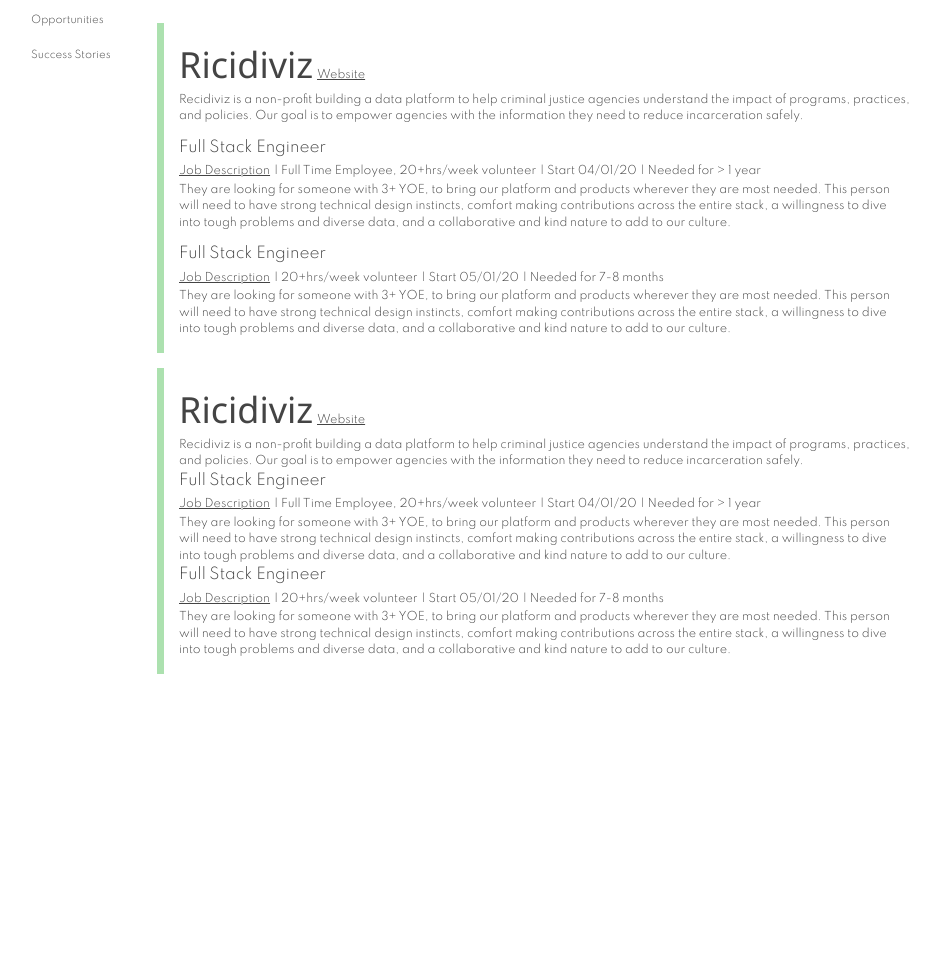
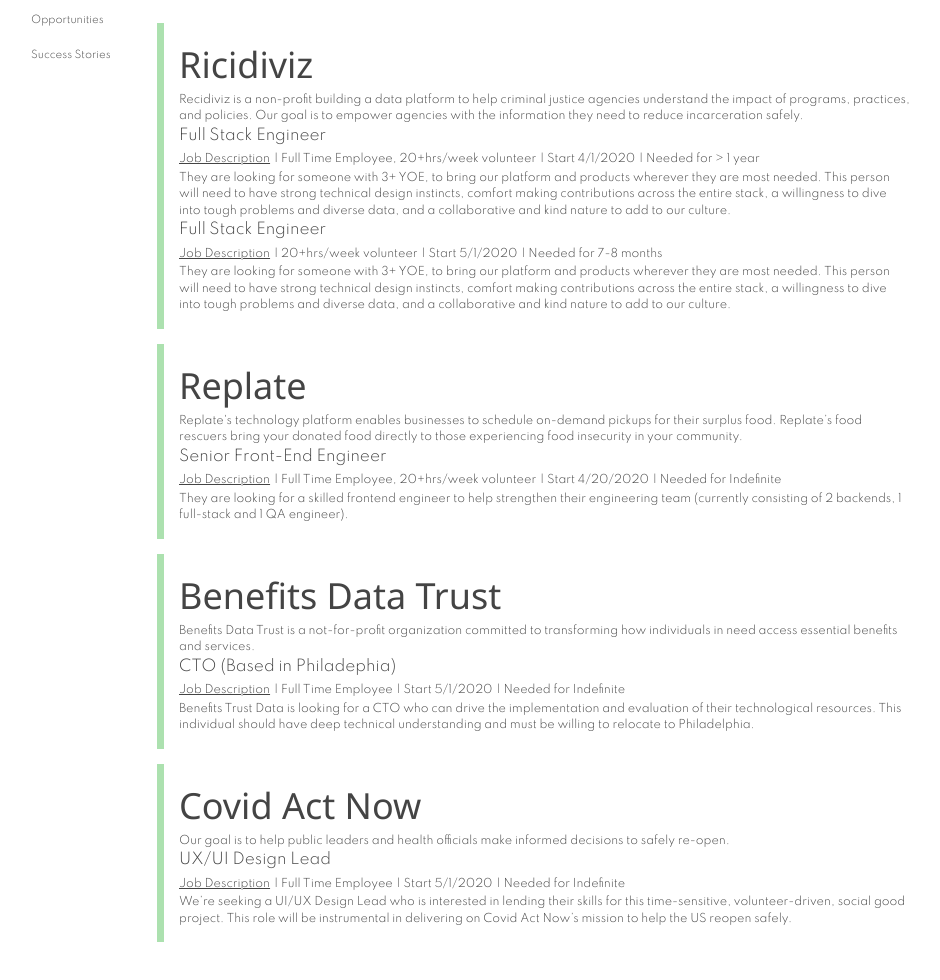
Before and after one commit to paomartcard/pdscovid.github.io, a plain HTML site: page index.html in a window 1280 px wide. Shown: the part 146-1126 px from the top of the page, without its empty margins (169-1109 px from the left). Before the commit the page ends 899 px from the top, so only its background shows below. Drawn offline with nearby package versions, Linux system fonts and the light colour scheme.

Commit message:
first real deal
has actual jobs

```diff
--- a/index.html
+++ b/index.html
@@ -47,35 +47,12 @@
     </svg>
     <div class="cards">
 
+
+
+
+
       <div class="card">
-    <h1 class="jobTitle">Ricidiviz</h1>
-    <a href="https://www.recidiviz.org/" class="job" target="_blank" class="job">    Website</a>
-    <br>
-    <div class="info">Recidiviz is a non-profit building a data platform to help criminal justice agencies understand the impact of programs, practices, and policies. Our goal is to empower agencies with the information they need to reduce incarceration safely.</div>
-    <p style="margin-bottom: 0px; margin-top: 12px;">Full Stack Engineer</p>
-    <a href="https://docs.google.com/document/d/1h2iM9gEv_Ei0OSsW0uK2AWtKpzjXNDtbSm3hEfMYZTg/edit?usp=sharing" target="_blank" class="job">Job Description</a>
-    <div class="job">|  </div>
-    <div class="job">Full Time Employee, 20+hrs/week volunteer</div>
-    <div class="job">|  </div>
-    <div class="job">Start 04/01/20</div>
-    <div class="job">|  </div>
-    <div class="job">Needed for > 1 year</div>
-    <div class="info">They are looking for someone with 3+ YOE, to bring our platform and products wherever they are most needed. This person will need to have strong technical design instincts, comfort making contributions across the entire stack, a willingness to dive into tough problems and diverse data, and a collaborative and kind nature to add to our culture.
-    </div>
-    <p style="margin-bottom: 0px; margin-top: 12px;">Full Stack Engineer</p>
-    <a href="" target="_blank" class="job">Job Description</a>
-    <div class="job">|  </div>
-    <div class="job">20+hrs/week volunteer</div>
-    <div class="job">|  </div>
-    <div class="job">Start 05/01/20</div>
-    <div class="job">|  </div>
-    <div class="job">Needed for 7-8 months</div>
-    <div class="info">They are looking for someone with 3+ YOE, to bring our platform and products wherever they are most needed. This person will need to have strong technical design instincts, comfort making contributions across the entire stack, a willingness to dive into tough problems and diverse data, and a collaborative and kind nature to add to our culture.
-    </div>
-    </div>
-    <div class="card">
-    <h1 class="jobTitle">Ricidiviz</h1>
-    <a href="https://www.recidiviz.org/" class="job" target="_blank" class="job">    Website</a>
+      <a href="https://www.recidiviz.org/" class="job" style="text-decoration: none;" target="_blank" class="job"><h1 class="jobTitle">Ricidiviz</h1></a>
       <br>
       <div class="info">Recidiviz is a non-profit building a data platform to help criminal justice agencies understand the impact of programs, practices, and policies. Our goal is to empower agencies with the information they need to reduce incarceration safely.</div>
       <p style="margin-bottom: 0px; margin-top: 0px;">Full Stack Engineer</p>
@@ -83,7 +60,7 @@
       <div class="job">|  </div>
       <div class="job">Full Time Employee, 20+hrs/week volunteer</div>
       <div class="job">|  </div>
-    <div class="job">Start 04/01/20</div>
+      <div class="job">Start 4/1/2020</div>
       <div class="job">|  </div>
       <div class="job">Needed for > 1 year</div>
       <div class="info">They are looking for someone with 3+ YOE, to bring our platform and products wherever they are most needed. This person will need to have strong technical design instincts, comfort making contributions across the entire stack, a willingness to dive into tough problems and diverse data, and a collaborative and kind nature to add to our culture.
@@ -93,12 +70,59 @@
       <div class="job">|  </div>
       <div class="job">20+hrs/week volunteer</div>
       <div class="job">|  </div>
-    <div class="job">Start 05/01/20</div>
+      <div class="job">Start 5/1/2020</div>
       <div class="job">|  </div>
       <div class="job">Needed for 7-8 months</div>
       <div class="info">They are looking for someone with 3+ YOE, to bring our platform and products wherever they are most needed. This person will need to have strong technical design instincts, comfort making contributions across the entire stack, a willingness to dive into tough problems and diverse data, and a collaborative and kind nature to add to our culture.
       </div>
       </div>
+      <div class="card">
+      <a href="https://www.re-plate.org/" class="job" style="text-decoration: none;" target="_blank" class="job"><h1 class="jobTitle">Replate</h1></a>
+      <br>
+      <div class="info">Replate's technology platform enables businesses to schedule on-demand pickups for their surplus food. Replate’s food rescuers bring your donated food directly to those experiencing food insecurity in your community.</div>
+      <p style="margin-bottom: 0px; margin-top: 0px;">Senior Front-End Engineer</p>
+      <a href="" target="_blank" class="job">Job Description</a>
+      <div class="job">|  </div>
+      <div class="job">Full Time Employee, 20+hrs/week volunteer</div>
+      <div class="job">|  </div>
+      <div class="job">Start 4/20/2020</div>
+      <div class="job">|  </div>
+      <div class="job">Needed for Indefinite</div>
+      <div class="info">They are looking for a skilled frontend engineer to help strengthen their engineering team (currently consisting of 2 backends, 1 full-stack and 1 QA engineer).</div>
+      </div>
+      <div class="card">
+      <a href="https://bdtrust.org/" class="job" style="text-decoration: none;" target="_blank" class="job"><h1 class="jobTitle">Benefits Data Trust</h1></a>
+      <br>
+      <div class="info">Benefits Data Trust is a not-for-profit organization committed to transforming how individuals in need access essential benefits and services.</div>
+      <p style="margin-bottom: 0px; margin-top: 0px;">CTO (Based in Philadephia) </p>
+      <a href="" target="_blank" class="job">Job Description</a>
+      <div class="job">|  </div>
+      <div class="job">Full Time Employee</div>
+      <div class="job">|  </div>
+      <div class="job">Start 5/1/2020</div>
+      <div class="job">|  </div>
+      <div class="job">Needed for Indefinite</div>
+      <div class="info">Benefits Trust Data is looking for a CTO who can drive the implementation and evaluation of their technological resources. This individual should have deep technical understanding and must be willing to relocate to Philadelphia.</div>
+      </div>
+      <div class="card">
+      <a href="https://covidactnow.org/" class="job" style="text-decoration: none;" target="_blank" class="job"><h1 class="jobTitle">Covid Act Now</h1></a>
+      <br>
+      <div class="info">Our goal is to help public leaders and health officials make informed decisions to safely re-open.</div>
+      <p style="margin-bottom: 0px; margin-top: 0px;">UX/UI Design Lead</p>
+      <a href="https://docs.google.com/document/d/1sYn2k9q5kw2vyNVYO5lfcOs0yb5PxdZljbQB-FReyLU/edit" target="_blank" class="job">Job Description</a>
+      <div class="job">|  </div>
+      <div class="job">Full Time Employee</div>
+      <div class="job">|  </div>
+      <div class="job">Start 5/1/2020</div>
+      <div class="job">|  </div>
+      <div class="job">Needed for Indefinite</div>
+      <div class="info">We’re seeking a UI/UX Design Lead who is interested in lending their skills for this time-sensitive, volunteer-driven, social good project. This role will be instrumental in  delivering on Covid Act Now’s mission to help the US reopen safely. </div>
+      </div>
+
+
+
+
+
 
 
     </div>
```
Also changed, not shown: toCopy.csv (+4 -4 lines), HTMLtoCopy.txt, 1 other file. Lines whose indentation alone changed are shown as unchanged.
